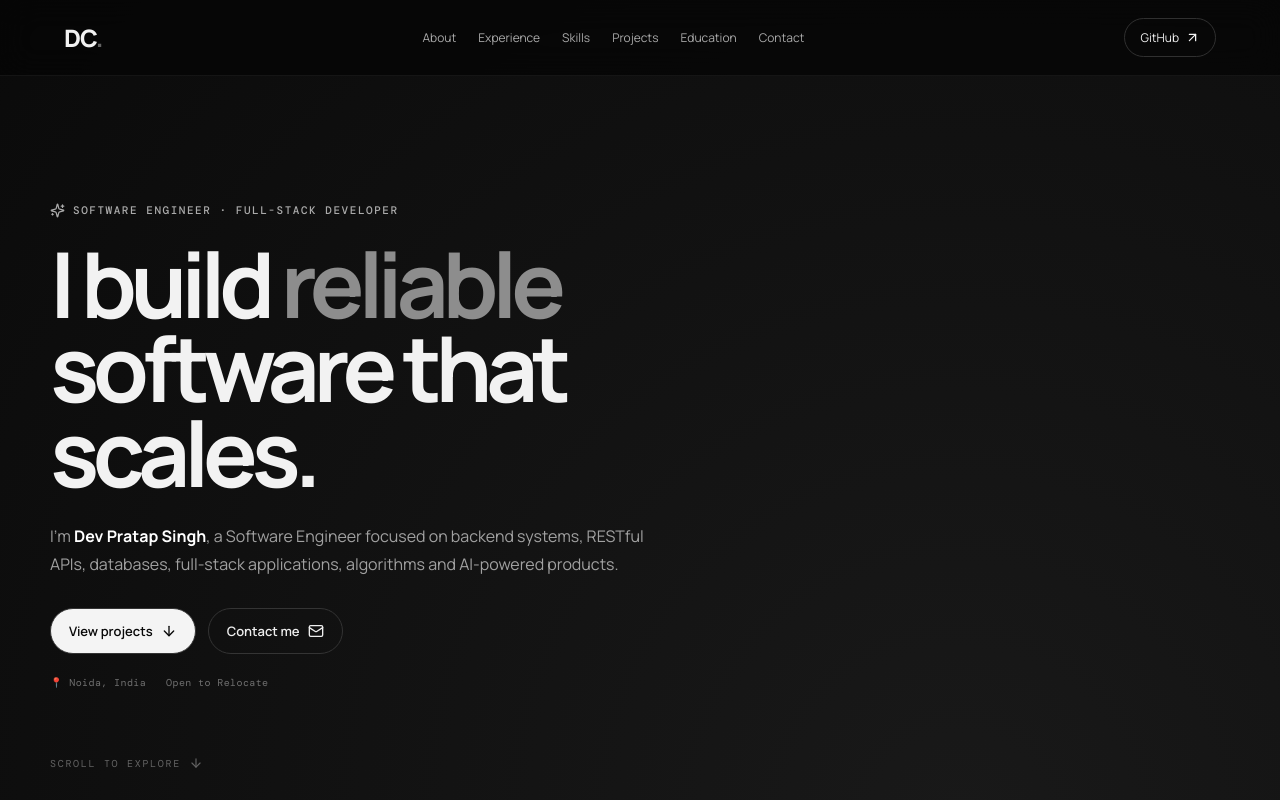
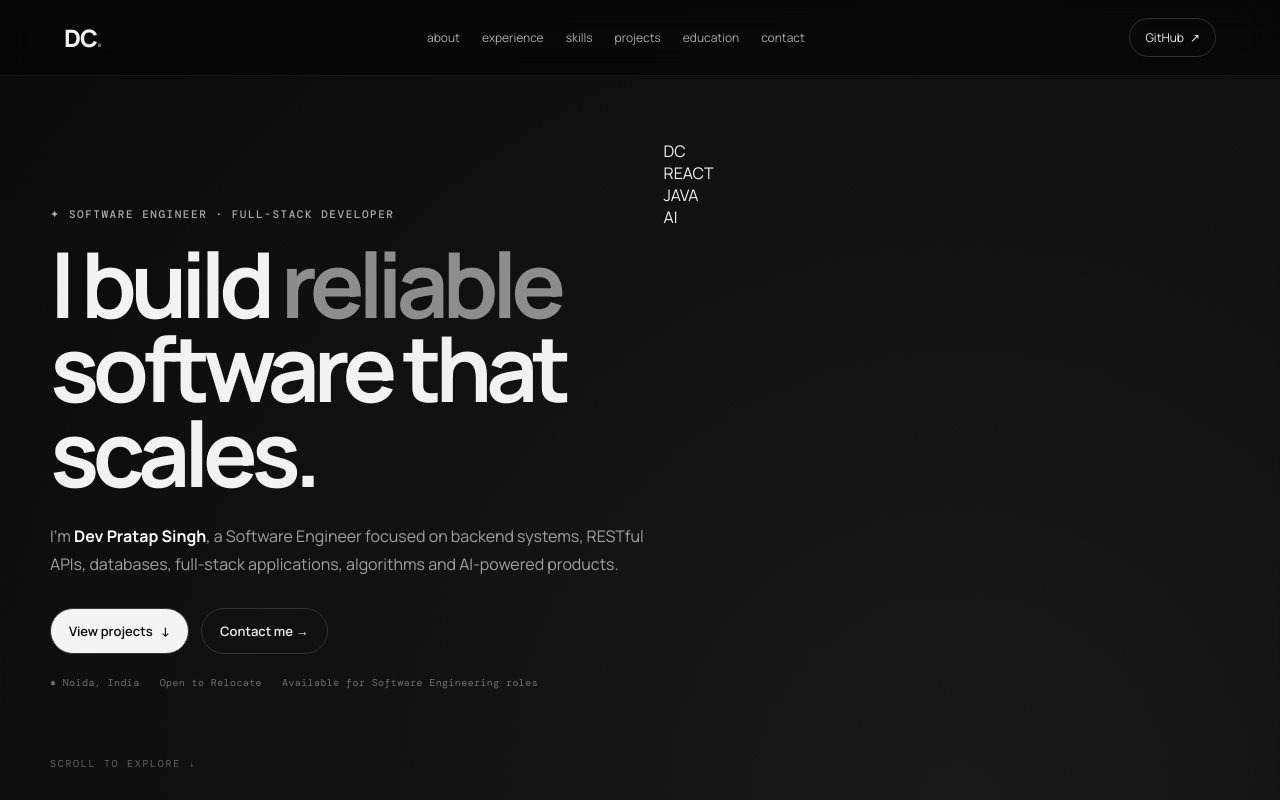
Before and after one commit to dc-pixel/3d__portfolio, a React (Vite) app: page / in a window 1280 px wide. Shown: the top 800 px of the page. Built offline with nearby package versions, Linux system fonts and the light colour scheme; no server answers.

Commit message:
Make portfolio Vercel-safe and improve CSS 3D experience

```diff
--- a/src/main.jsx
+++ b/src/main.jsx
@@ -1,28 +1,40 @@
 import React from 'react';
 import { createRoot } from 'react-dom/client';
-import { Canvas, useFrame } from '@react-three/fiber';
-import { OrbitControls, Float, Stars, Text } from '@react-three/drei';
-import { motion } from 'framer-motion';
-import { ArrowDown, ArrowUpRight, Github, Mail, ExternalLink, Sparkles } from 'lucide-react';
 import './styles.css';
 
-const profile = { name:'Dev Pratap Singh', role:'Software Engineer', location:'Noida, India', phone:'+91-9012435623', email:'devchauhan9012435623@gmail.com', github:'https://github.com/dc-pixel', linkedin:'https://www.linkedin.com/' };
+const profile = {
+  name: 'Dev Pratap Singh', role: 'Software Engineer', location: 'Noida, India',
+  phone: '+91-9012435623', email: 'devchauhan9012435623@gmail.com',
+  github: 'https://github.com/dc-pixel', linkedin: 'https://www.linkedin.com/'
+};
 const projects = [
-{title:'HireMate AI',description:'Full-stack recruitment and interview platform supporting resume management, job applications, candidate profiles and recruiter workflows.',stack:'Next.js · Node.js · PostgreSQL · JWT · RBAC · REST APIs · LLM · RAG · Embeddings',live:'#',repo:'https://github.com/dc-pixel'},
-{title:'Student Result Analysis System',description:'Normalized relational database system for students, courses and scores, with indexed JOIN queries and aggregated analytical reporting.',stack:'MySQL · SQL · DBMS · Normalization · Indexing · Query Optimization',live:'#',repo:'https://github.com/dc-pixel/Student-Result-Analysis-System'},
-{title:'Library Management System',description:'Modular Java application applying OOP principles to manage books, users, checkouts, returns and inventory state.',stack:'Java · OOP · Persistence · Relational DB Design',live:'#',repo:'https://github.com/dc-pixel/Library-Management-System'},
-{title:'Sorting Visualizer',description:'Interactive algorithm visualization project designed to make sorting algorithms and their execution easier to understand.',stack:'JavaScript · Algorithms · DOM · UI',live:'https://sortingvisualizer-amber.vercel.app/',repo:'https://github.com/dc-pixel/sortingvisualizer'},
-{title:'Sudoku Solver',description:'Algorithmic Sudoku solving project built around backtracking with an approachable interactive interface.',stack:'JavaScript · Algorithms · Backtracking · UI',live:'#',repo:'https://github.com/dc-pixel/Sudoku-Solver-'},
-{title:'File Zipper',description:'Practical file-compression utility with a simple user experience and deployed web interface.',stack:'Java · Compression · File I/O',live:'https://file-zipper-eight.vercel.app/',repo:'https://github.com/dc-pixel/File-Zipper-'}
+  ['HireMate AI','AI-assisted recruitment and interview platform covering resumes, applications, candidate profiles and recruiter workflows.','Next.js · Node.js · PostgreSQL · JWT · RBAC · REST · LLM · RAG','https://github.com/dc-pixel'],
+  ['Student Result Analysis System','Normalized relational database system for students, courses and scores with indexed JOIN queries and analytical reporting.','MySQL · SQL · DBMS · Normalization · Indexing · Query Optimization','https://github.com/dc-pixel/Student-Result-Analysis-System'],
+  ['Library Management System','Modular Java application using OOP to manage books, users, checkouts, returns and inventory state.','Java · OOP · Persistence Design','https://github.com/dc-pixel/Library-Management-System'],
+  ['Sorting Visualizer','Interactive visualization of sorting algorithms with a clean, responsive interface.','JavaScript · Algorithms · DOM · UI','https://github.com/dc-pixel/sortingvisualizer','https://sortingvisualizer-amber.vercel.app/'],
+  ['Sudoku Solver','Interactive Sudoku solver built around backtracking and algorithmic problem solving.','JavaScript · Backtracking · Algorithms · UI','https://github.com/dc-pixel/Sudoku-Solver-'],
+  ['File Zipper','Practical file-compression utility with a simple web interface.','Java · Compression · File I/O','https://github.com/dc-pixel/File-Zipper-','https://file-zipper-eight.vercel.app/']
 ];
-const skillGroups=[['Languages',['C++','Java','JavaScript','SQL']],['Frontend',['React.js','Next.js','HTML','CSS']],['Backend',['Node.js','Express.js','RESTful APIs','JSON','JWT','Authentication']],['Databases',['MySQL','Relational Databases','DBMS','Normalization','Indexing','JOINs','Query Optimization','SQL Aggregation']],['DSA',['Data Structures','Algorithms','Trie','Sorting','Searching','Time & Space Complexity']],['AI / GenAI',['LLM Integration','RAG','Embeddings','AI Resume Analysis','AI Interview Evaluation']],['Programming',['OOP','Pointers','Memory Management','Exception Handling','Modular Design']],['Tools / DevOps',['Git','GitHub','VS Code','CI/CD']]];
-function Scene(){const ref=React.useRef();useFrame((state,delta)=>{if(ref.current){ref.current.rotation.y+=delta*.16;ref.current.rotation.x=Math.sin(state.clock.elapsedTime*.45)*.13;}});return <><ambientLight intensity={1.1}/><directionalLight position={[3,4,5]} intensity={2.2}/><Float speed={1.3} rotationIntensity={.8} floatIntensity={1.1}><mesh ref={ref}><icosahedronGeometry args={[1.65,1]}/><meshStandardMaterial color="#d8d8d8" metalness={.88} roughness={.18} wireframe/></mesh></Float><Text position={[0,0,0]} fontSize={.38} color="#fff" anchorX="center" anchorY="middle">DC</Text><Stars radius={80} depth={25} count={1400} factor={1.8} saturation={0} fade speed={.35}/><OrbitControls enableZoom={false} enablePan={false} autoRotate autoRotateSpeed={.3}/></>}
-function App(){return <div className="app"><header className="nav"><a className="brand" href="#top">DC<span>.</span></a><nav><a href="#about">About</a><a href="#experience">Experience</a><a href="#skills">Skills</a><a href="#projects">Projects</a><a href="#education">Education</a><a href="#contact">Contact</a></nav><a className="nav-cta" href={profile.github} target="_blank" rel="noreferrer">GitHub <ArrowUpRight size={15}/></a></header><main id="top">
-<section className="hero section-shell"><div className="hero-copy"><motion.div initial={{opacity:0,y:20}} animate={{opacity:1,y:0}} transition={{duration:.7}} className="eyebrow"><Sparkles size={15}/> SOFTWARE ENGINEER · FULL-STACK DEVELOPER</motion.div><motion.h1 initial={{opacity:0,y:25}} animate={{opacity:1,y:0}} transition={{duration:.8,delay:.1}}>I build <em>reliable</em><br/>software that scales.</motion.h1><motion.p initial={{opacity:0}} animate={{opacity:1}} transition={{duration:.8,delay:.25}}>I’m <strong>Dev Pratap Singh</strong>, a Software Engineer focused on backend systems, RESTful APIs, databases, full-stack applications, algorithms and AI-powered products.</motion.p><motion.div initial={{opacity:0,y:15}} animate={{opacity:1,y:0}} transition={{duration:.7,delay:.35}} className="hero-actions"><a className="btn primary" href="#projects">View projects <ArrowDown size={16}/></a><a className="btn ghost" href="#contact">Contact me <Mail size={16}/></a></motion.div><div className="hero-meta"><span>📍 {profile.location}</span><span>Open to Relocate</span></div></div><div className="hero-3d"><Canvas camera={{position:[0,0,6.5],fov:40}}><Scene/></Canvas></div><div className="scroll-cue">SCROLL TO EXPLORE <ArrowDown size={14}/></div></section>
-<section id="about" className="section-shell split-section"><div className="section-label">01 / ABOUT</div><div className="section-content"><h2>Backend thinking.<br/><span>Full-stack execution.</span></h2><p>Software Engineer skilled in backend development, RESTful APIs, SQL, MySQL, Java, C++, and data structures and algorithms.</p><p>I work with relational database design, normalization, indexing, JOIN-based query optimization, OOP and API integration, with a focus on maintainable, efficient and scalable software.</p><div className="stat-row"><div><strong>2026</strong><span>Computer Science graduate</span></div><div><strong>7.52</strong><span>CGPA / 10</span></div><div><strong>01</strong><span>Industry internship</span></div></div></div></section>
-<section id="experience" className="section-shell experience-section"><div className="section-label">02 / EXPERIENCE</div><div className="section-content"><h2>Frontend Developer<br/><span>Internship.</span></h2><div className="timeline-card"><div><strong>ThinkNEXT Technologies Pvt. Ltd.</strong><span>Mohali, India · May 2024 – Jun 2024</span></div><ul><li>Integrated responsive UI components with RESTful backend APIs for reliable data exchange and end-to-end feature delivery.</li><li>Troubleshot API interaction and performance issues to improve interface responsiveness and data reliability.</li><li>Collaborated through Git workflows to integrate backend endpoints with frontend features alongside cross-functional team members.</li></ul></div></div></section>
-<section id="skills" className="section-shell skills-section"><div className="section-label">03 / TOOLKIT</div><div className="section-content"><h2>Technologies I use to<br/><span>build complete systems.</span></h2><div className="skill-groups">{skillGroups.map(([group,items])=><div className="skill-group" key={group}><h3>{group}</h3><div className="skill-grid">{items.map((skill,i)=><motion.div className="skill" key={skill} initial={{opacity:0,y:15}} whileInView={{opacity:1,y:0}} viewport={{once:true}} transition={{delay:i*.025}}>{skill}</motion.div>)}</div></div>)}</div></div></section>
-<section id="projects" className="section-shell projects-section"><div className="section-label">04 / SELECTED WORK</div><div className="section-content"><div className="projects-head"><h2>Projects that<br/><span>show the work.</span></h2><p>Full-stack applications, database systems, algorithms and practical developer tools.</p></div><div className="project-list">{projects.map((project,index)=><motion.article className="project" key={project.title} initial={{opacity:0,y:30}} whileInView={{opacity:1,y:0}} viewport={{once:true,amount:.2}} transition={{duration:.5}}><div className="project-number">{String(index+1).padStart(2,'0')}</div><div className="project-main"><h3>{project.title}</h3><p>{project.description}</p><small>{project.stack}</small></div><div className="project-links">{project.live!=='#'&&<a href={project.live} target="_blank" rel="noreferrer"><ExternalLink size={17}/></a>}<a href={project.repo} target="_blank" rel="noreferrer"><Github size={18}/></a></div></motion.article>)}</div></div></section>
-<section id="education" className="section-shell education-section"><div className="section-label">05 / EDUCATION</div><div className="section-content"><h2>Computer Science<br/><span>foundation.</span></h2><div className="education-list"><div className="education-item"><div><h3>Chandigarh University, Punjab</h3><p>Bachelor of Engineering, Computer Science</p></div><div><strong>7.52 / 10</strong><span>Aug 2022 – May 2026</span></div></div><div className="education-item"><div><h3>L.R.S. Academy</h3><p>Class XII · P.C.M.</p></div><div><strong>9.13 / 10</strong><span>2021 – 2022</span></div></div><div className="education-item"><div><h3>L.R.S. Academy</h3><p>Class X</p></div><div><strong>8.7 / 10</strong><span>2019 – 2020</span></div></div></div></div></section>
-<section id="contact" className="contact section-shell"><div className="contact-card"><div className="eyebrow"><Sparkles size={15}/> LET’S BUILD SOMETHING</div><h2>Have a role,<br/><em>project,</em> or idea?</h2><p>I’m open to software engineering opportunities where I can contribute to backend systems, full-stack applications and AI-powered products.</p><div className="contact-details"><span><Mail size={16}/> {profile.email}</span><span>☎ {profile.phone}</span><span>📍 {profile.location} · Open to Relocate</span></div><div className="contact-actions"><a className="btn primary" href={`mailto:${profile.email}`}>Email me <Mail size={16}/></a><a className="btn ghost" href={profile.github} target="_blank" rel="noreferrer">GitHub <Github size={16}/></a><a className="btn ghost" href={profile.linkedin} target="_blank" rel="noreferrer">LinkedIn <span aria-hidden="true">in</span></a></div></div></section></main><footer className="footer"><span>© {new Date().getFullYear()} {profile.name}</span><span>Built with React · Three.js · Framer Motion</span><a href="#top">Back to top <ArrowUpRight size={14}/></a></footer></div>}
-createRoot(document.getElementById('root')).render(<React.StrictMode><App/></React.StrictMode>);
+const skillGroups = [
+  ['Languages',['C++','Java','JavaScript','SQL']], ['Frontend',['React.js','Next.js','HTML','CSS']],
+  ['Backend',['Node.js','Express.js','RESTful APIs','JSON','JWT','Authentication']],
+  ['Databases',['MySQL','DBMS','Normalization','Indexing','JOINs','Query Optimization','SQL Aggregation']],
+  ['DSA',['Data Structures','Algorithms','Trie','Sorting','Searching','Complexity Analysis']],
+  ['AI / GenAI',['LLM Integration','RAG','Embeddings','AI Resume Analysis','AI Interview Evaluation']],
+  ['Programming',['OOP','Pointers','Memory Management','Exception Handling','Modular Design']],
+  ['Tools / DevOps',['Git','GitHub','VS Code','CI/CD']]
+];
+function Arrow({down=false}) { return <span aria-hidden="true">{down ? '↓' : '↗'}</span>; }
+function App() { return <div className="app" id="top">
+  <header className="nav"><a className="brand" href="#top">DC<span>.</span></a><nav>{['about','experience','skills','projects','education','contact'].map(x=><a key={x} href={`#${x}`}>{x}</a>)}</nav><a className="nav-cta" href={profile.github} target="_blank" rel="noreferrer">GitHub <Arrow/></a></header>
+  <main>
+    <section className="hero section-shell"><div className="hero-copy reveal"><div className="eyebrow">✦ SOFTWARE ENGINEER · FULL-STACK DEVELOPER</div><h1>I build <em>reliable</em><br/>software that scales.</h1><p>I’m <strong>{profile.name}</strong>, a Software Engineer focused on backend systems, RESTful APIs, databases, full-stack applications, algorithms and AI-powered products.</p><div className="hero-actions"><a className="btn primary" href="#projects">View projects <Arrow down/></a><a className="btn ghost" href={`mailto:${profile.email}`}>Contact me →</a></div><div className="hero-meta"><span>● {profile.location}</span><span>Open to Relocate</span><span>Available for Software Engineering roles</span></div></div>
+      <div className="hero-3d" aria-label="3D developer graphic"><div className="scene"><div className="orbital orbital-one"/><div className="orbital orbital-two"/><div className="core"><span>DC</span></div></div><div className="float-tag tag-one">REACT</div><div className="float-tag tag-two">JAVA</div><div className="float-tag tag-three">AI</div></div><div className="scroll-cue">SCROLL TO EXPLORE <Arrow down/></div></section>
+    <section id="about" className="section-shell split-section"><div className="section-label">01 / ABOUT</div><div className="section-content"><h2>Backend thinking.<br/><span>Full-stack execution.</span></h2><p>Software Engineer skilled in backend development, RESTful APIs, SQL, MySQL, Java, C++, and data structures and algorithms.</p><p>I build maintainable software around clear APIs, relational data models, efficient queries and modular application design.</p><div className="stat-row"><div><strong>2026</strong><span>Computer Science graduate</span></div><div><strong>7.52</strong><span>CGPA / 10</span></div><div><strong>01</strong><span>Industry internship</span></div></div></div></section>
+    <section id="experience" className="section-shell experience-section"><div className="section-label">02 / EXPERIENCE</div><div className="section-content"><h2>Frontend Developer<br/><span>Internship.</span></h2><div className="timeline-card"><div><strong>ThinkNEXT Technologies Pvt. Ltd.</strong><span>Mohali, India · May 2024 – Jun 2024</span></div><ul><li>Integrated responsive UI components with RESTful backend APIs for reliable data exchange.</li><li>Troubleshot API interaction and performance issues to improve responsiveness and data reliability.</li><li>Collaborated through Git workflows to connect backend endpoints with frontend features.</li></ul></div></div></section>
+    <section id="skills" className="section-shell skills-section"><div className="section-label">03 / TOOLKIT</div><div className="section-content"><h2>Technologies I use to<br/><span>build complete systems.</span></h2><div className="skill-groups">{skillGroups.map(([group,items])=><div className="skill-group" key={group}><h3>{group}</h3><div className="skill-grid">{items.map(skill=><div className="skill" key={skill}>{skill}</div>)}</div></div>)}</div></div></section>
+    <section id="projects" className="section-shell projects-section"><div className="section-label">04 / SELECTED WORK</div><div className="section-content"><div className="projects-head"><h2>Projects that<br/><span>show the work.</span></h2><p>Full-stack applications, database systems, algorithms and practical developer tools.</p></div><div className="project-list">{projects.map(([title,description,stack,repo,live],index)=><article className="project" key={title}><div className="project-number">{String(index+1).padStart(2,'0')}</div><div className="project-main"><h3>{title}</h3><p>{description}</p><small>{stack}</small></div><div className="project-links">{live&&<a href={live} target="_blank" rel="noreferrer">LIVE ↗</a>}<a href={repo} target="_blank" rel="noreferrer">CODE ↗</a></div></article>)}</div></div></section>
+    <section id="education" className="section-shell education-section"><div className="section-label">05 / EDUCATION</div><div className="section-content"><h2>Computer Science<br/><span>foundation.</span></h2><div className="education-list"><div className="education-item"><div><h3>Chandigarh University, Punjab</h3><p>Bachelor of Engineering, Computer Science</p></div><div><strong>7.52 / 10</strong><span>Aug 2022 – May 2026</span></div></div><div className="education-item"><div><h3>L.R.S. Academy</h3><p>Class XII · P.C.M.</p></div><div><strong>9.13 / 10</strong><span>2021 – 2022</span></div></div><div className="education-item"><div><h3>L.R.S. Academy</h3><p>Class X</p></div><div><strong>8.7 / 10</strong><span>2019 – 2020</span></div></div></div></div></section>
+    <section id="contact" className="contact section-shell"><div className="contact-card"><div className="eyebrow">✦ LET’S BUILD SOMETHING</div><h2>Have a role,<br/><em>project,</em> or idea?</h2><p>I’m open to software engineering opportunities where I can contribute to backend systems, full-stack applications and AI-powered products.</p><div className="contact-details"><span>✉ {profile.email}</span><span>☎ {profile.phone}</span><span>⌖ {profile.location} · Open to Relocate</span></div><div className="contact-actions"><a className="btn primary" href={`mailto:${profile.email}`}>Email me →</a><a className="btn ghost" href={profile.github} target="_blank" rel="noreferrer">GitHub ↗</a><a className="btn ghost" href={profile.linkedin} target="_blank" rel="noreferrer">LinkedIn ↗</a></div></div></section>
+  </main><footer className="footer"><span>© {new Date().getFullYear()} {profile.name}</span><span>Built for performance · React · CSS 3D</span><a href="#top">Back to top ↑</a></footer></div>; }
+createRoot(document.getElementById('root')).render(<App/>);
```
